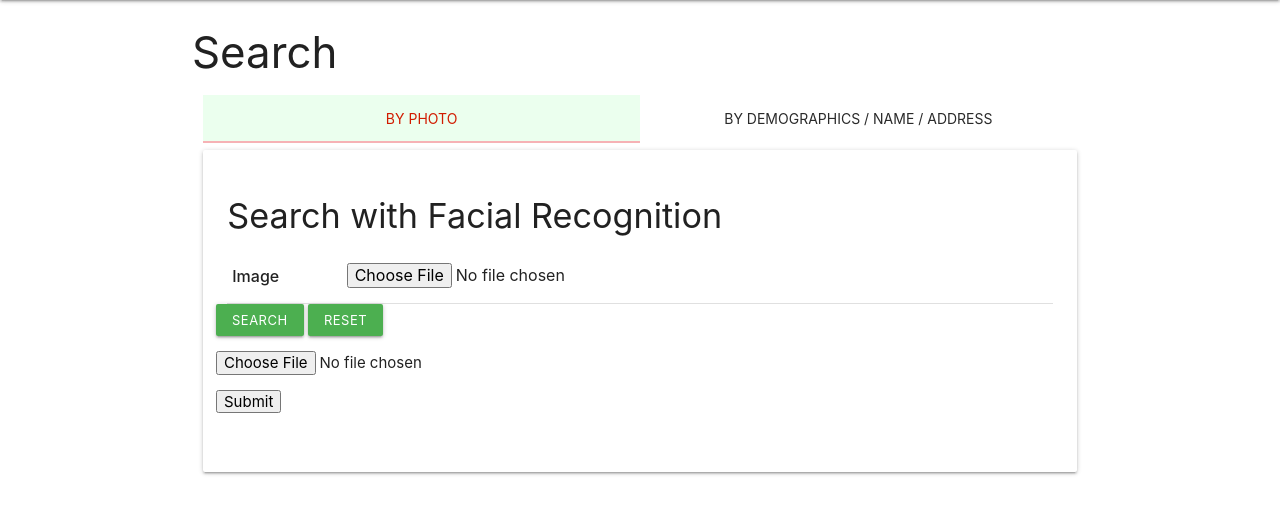
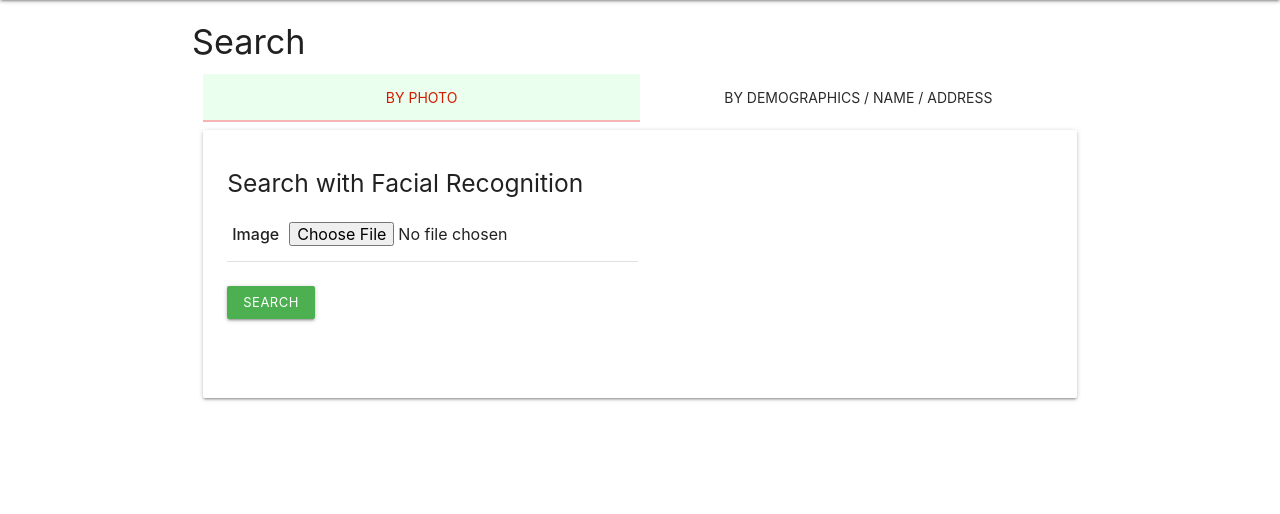
Before and after one commit to glorioushedgehog/TakeMeHomeLegacy, a Django app: page / in a window 1280 px wide. Shown: the part 64-578 px from the top of the page. Run offline with Django 3.2, Linux system fonts and the light colour scheme.

Commit message:
clean image form

```diff
--- a/tmh/static/script.js
+++ b/tmh/static/script.js
@@ -3,7 +3,9 @@ $(document).ready(function () {
     $('.modal').modal();
     $('select').formSelect();
     $('.tabs').tabs();
-    document.getElementById("image-search-loading-animation").style.display = "none";
+    document.getElementById("image_search_loading_animation").style.display = "none";
+    document.getElementById("image_search_loading_text").style.display = "none";
+    $("#image_search_form").submit(showImageSearchLoadingAnimation);
 });
 
 function displayLoadingAnim() {
@@ -13,6 +15,11 @@ function displayLoadingAnim() {
 function displayMainContent() {
     document.getElementById("loadinganimation").style.display = "none";
     document.getElementById("imagesearchform").style.display = "block";
+}
+
+function showImageSearchLoadingAnimation() {
+    document.getElementById("image_search_loading_animation").style.display = "block";
+    document.getElementById("image_search_loading_text").style.display = "block";
 }
 
 function resetVals() {
@@ -187,7 +194,7 @@ function getPictureSearchQuery() {
         return
     }
 
-    document.getElementById("image-search-loading-animation").style.display = "block";
+    document.getElementById("image_search_loading_animation").style.display = "block";
     if (file.type !== "image/jpeg" && file.type !== "image/png") {
         alert("Please upload a PNG or JPEG");
         return
@@ -216,7 +223,7 @@ function sendFileRequest(fileAsB64) {
             'X-CSRFToken': token
         }
     }).done(function (returnHTML) {
-        document.getElementById("image-search-loading-animation").style.display = "none";
+        document.getElementById("image_search_loading_animation").style.display = "none";
         $("#image_search_results").html(returnHTML);
     })
 }
--- a/tmh/templates/tmh/index.html
+++ b/tmh/templates/tmh/index.html
@@ -38,7 +38,7 @@
         <a href=#! onclick="resetViews()">Try Again.</a>
     </div>
     <div class="row">
-        <h3>Search</h3>
+        <h4>Search</h4>
         <div class="col s12">
             <ul class="tabs">
                 <li class="tab col s6"><a class="active" href="#photo_search_tab">By Photo</a></li>
@@ -49,20 +49,22 @@
             <div class="card-panel">
                 <div class="row" id="photo_search_form">
                     <div class="col s12">
-                        <h4>Search with Facial Recognition</h4>
+                        <h5>Search with Facial Recognition</h5>
+                        <div class="row">
+                            <div class="col s12 m6">
+                        <form action="{% url "upload_pic" %}" method="post" id="image_search_form"
+                              enctype="multipart/form-data">{% csrf_token %}
                             <table class="fixedheight">
                                 <tr>
                                     <td>
                                         <strong>Image</strong>
                                     </td>
                                     <td>
-                                    {% csrf_token %}
-                                    <input type="file" id="image">
+                                        <input id="id_image" type="file" class="" name="image" required>
                                     </td>
                                 </tr>
                             </table>
-
-                        <div class="preloader-wrapper big active" id="image-search-loading-animation">
+                            <div class="preloader-wrapper big active" id="image_search_loading_animation" style="margin-top: 6vh">
                                 <div class="spinner-layer spinner-green-only">
                                     <div class="circle-clipper left">
                                         <div class="circle"></div>
@@ -75,24 +77,17 @@
                                     </div>
                                 </div>
                             </div>
-
-                    </div>
-                    <a class="btn btn-small waves-effect waves-light green" id="search_btn"
-                       onclick="getPictureSearchQuery()">Search</a>
-                    <a class="btn btn-small waves-effect waves-light green" id="reset_btn"
-                       onclick="resetImageVals()">Reset</a>
-                    <div id="image_search_results"></div>
-
-                    <form action="{% url "upload_pic" %}" method="post"
-                          enctype="multipart/form-data">{% csrf_token %}
-                        <p>
-                            <input id="id_image" type="file" class="" name="image">
-                        </p>
-                        <input type="submit" value="Submit"/>
+                            <p id="image_search_loading_text">Analyzing face...</p>
+                                <button class="btn btn-small waves-effect waves-light green" type="submit"
+                                        name="search" style="margin-top: 3vh">
+                                    Search
+                                </button>
                         </form>
                                 </div>
                             </div>
                     </div>
+                </div>
+            </div></div>
             <div id="other_search_tab" class="col s12">
                 <div class="card-panel">
                     <div class="row" id="search_form">
```
Also changed, not shown: tmh/templates/tmh/demographic_search.html (+6 -6 lines). Lines whose indentation alone changed are shown as unchanged.
